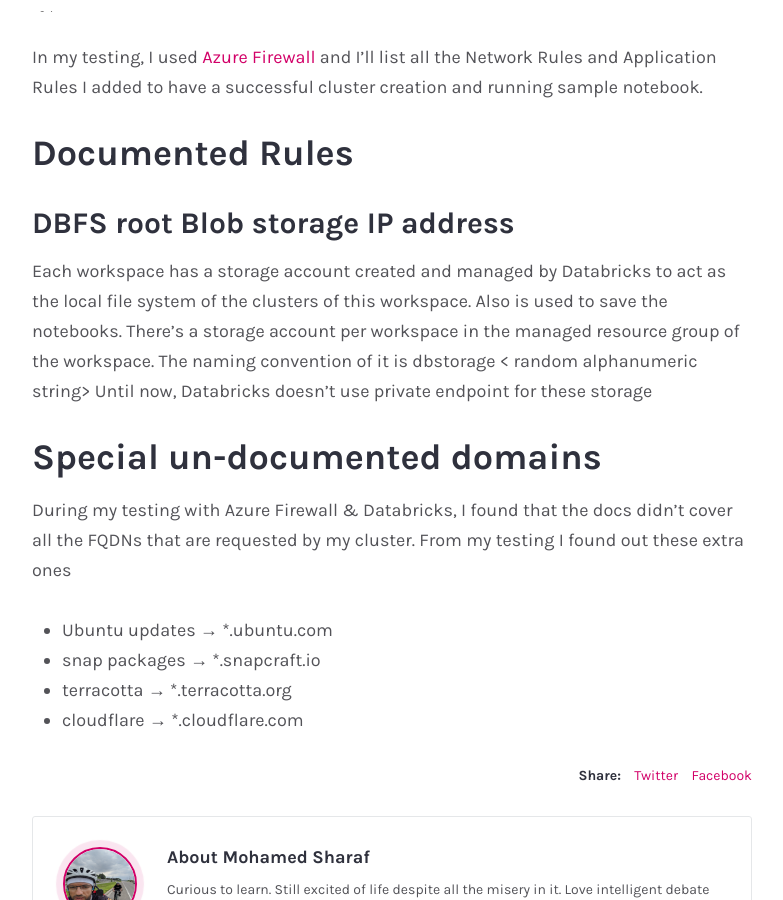
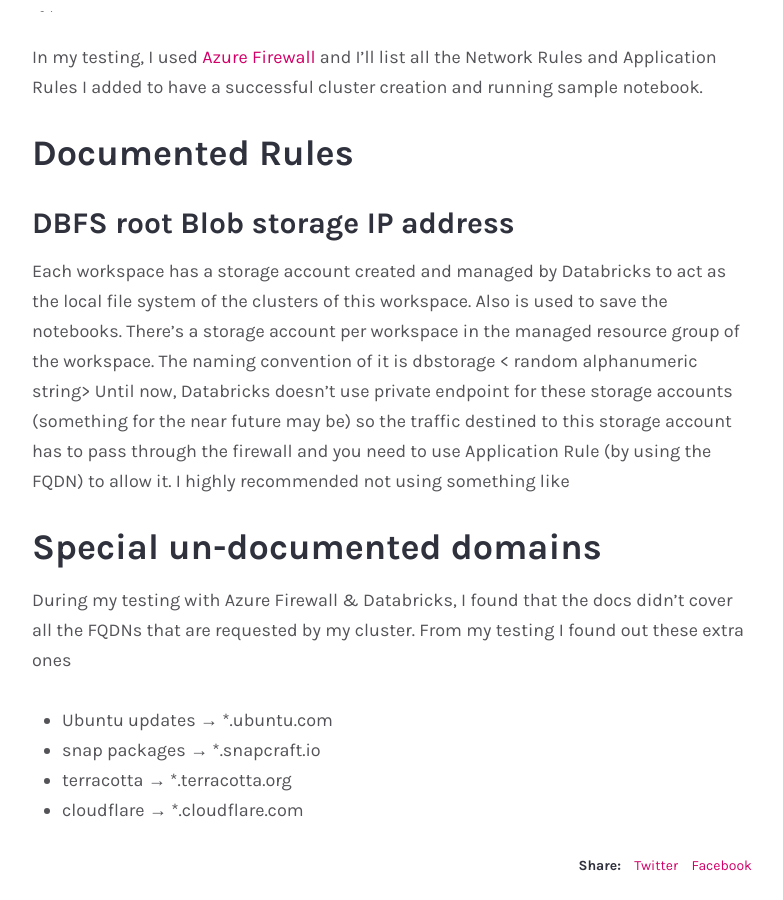
Before and after one commit to mosharafMS/cloudsafari, a Jekyll site: the page built from _posts/2020-09-05-Azure-Databricks-VNET-Integration.md, in a window 1280 px wide and 900 px high, scrolled down 5261 px. Shown: the whole window, without its empty margins (248-1031 px from the left). Built offline with Jekyll 4.4.1, drawn with Linux system fonts in a browser that asks for light colours; some web fonts are replaced; our own code applies the rules of GitHub Pages for plain Markdown files; comment, search, counter and statistics services are not loaded.

Commit message:
_posts/2020-09-05-Azure-Databricks-VNET-Integration.md updated from https://stackedit.io/

```diff
--- a/_posts/2020-09-05-Azure-Databricks-VNET-Integration.md
+++ b/_posts/2020-09-05-Azure-Databricks-VNET-Integration.md
@@ -58,7 +58,8 @@
 ## Documented Rules
 ### DBFS root Blob storage IP address
 Each workspace has a storage account created and managed by Databricks to act as the local file system of the clusters of this workspace. Also is used to save the notebooks. There's a storage account per workspace in the managed resource group of the workspace. The naming convention of it is dbstorage < random alphanumeric string>
-Until now, Databricks doesn't use private endpoint for these storage
+Until now, Databricks doesn't use private endpoint for these storage accounts (something for the near future may be) so the traffic destined to this storage account has to pass through the firewall and you need to use Application Rule (by using the FQDN) to allow it.
+I highly recommended not using something like
 
 ## Special un-documented domains
 During my testing with Azure Firewall & Databricks, I found that the docs didn’t cover all the FQDNs that are requested by my cluster. From my testing I found out these extra ones
```
Also changed, not shown: other parts of _posts/2020-09-05-Azure-Databricks-VNET-Integration.md (+2 -1 lines).
